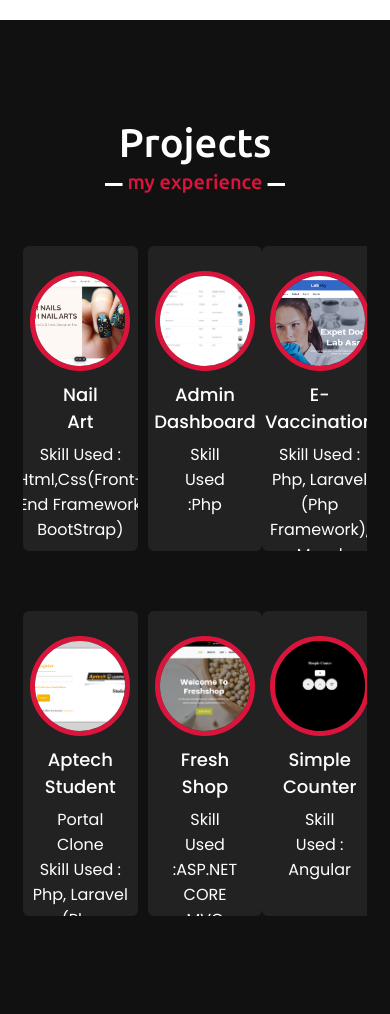
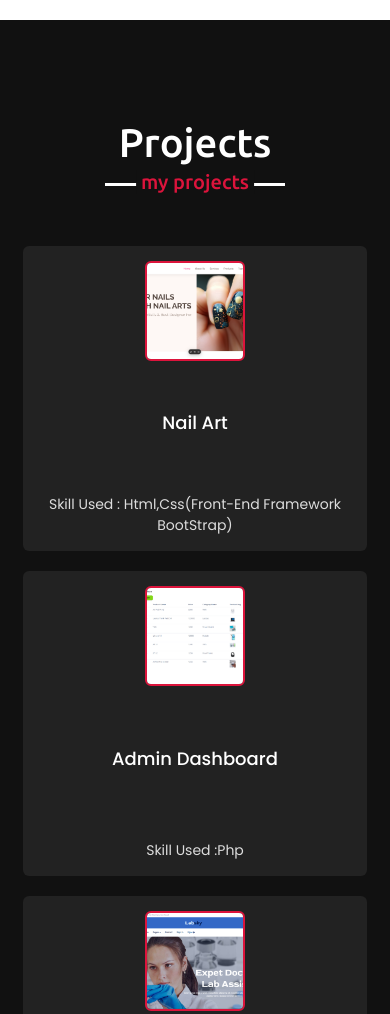
Before and after one commit to MD-DaniyalJavadia/Daniyal-Portfolio, a plain HTML site: page index.html in a window 390 px wide. Shown: the part 4580-5594 px from the top of the page. Drawn offline with nearby package versions, Linux system fonts and the light colour scheme; some packages are replaced by stand-ins of ours; a script that the page names is missing.

Commit message:
savechanges

```diff
--- a/style.css
+++ b/style.css
@@ -510,20 +510,26 @@ section .title::after {
     width: 75%;
 }
 
+/* Teams/Projects Section Styling */
+.teams .title::after {
+    content: "my projects";
+}
 
-/* teams section styling */
-
-.teams .title::after {
-    content: "my experience";
+.teams .carousel {
+    position: relative;
 }
 
 .teams .carousel .card {
     background: #222;
     border-radius: 6px;
-    padding: 25px 35px;
+    padding: 15px;
     text-align: center;
-    overflow: hidden;
     transition: all 0.3s ease;
+    margin: 0 10px;
+    height: auto;
+    min-height: 350px;
+    display: flex;
+    flex-direction: column;
 }
 
 .teams .carousel .card:hover {
@@ -534,26 +540,34 @@ section .title::after {
     display: flex;
     flex-direction: column;
     align-items: center;
-    justify-content: center;
+    justify-content: space-between;
+    height: 100%;
     transition: all 0.3s ease;
 }
 
 .teams .carousel .card:hover .box {
-    transform: scale(1.05);
+    transform: scale(1.02);
 }
 
 .teams .carousel .card .text {
-    font-size: 25px;
+    font-size: 22px;
     font-weight: 500;
-    margin: 10px 0 7px 0;
+    margin: 10px 0;
+    color: white;
+}
+
+.teams .carousel .card p {
+    color: #ddd;
+    font-size: 16px;
+    margin-top: 10px;
 }
 
 .teams .carousel .card img {
-    height: 150px;
-    width: 150px;
+    height: 180px;
+    width: 100%;
     object-fit: cover;
-    border-radius: 50%;
-    border: 5px solid crimson;
+    border-radius: 6px;
+    border: 2px solid crimson;
     transition: all 0.3s ease;
 }
 
@@ -586,6 +600,81 @@ section .title::after {
     background: crimson !important;
 }
 
+/* Responsive Media Queries for Teams/Projects Section */
+@media (max-width: 991px) {
+    .teams .carousel .card {
+        padding: 15px 10px;
+        min-height: 320px;
+    }
+
+    .teams .carousel .card img {
+        height: 150px;
+    }
+
+    .teams .carousel .card .text {
+        font-size: 20px;
+    }
+
+    .teams .carousel .card p {
+        font-size: 14px;
+    }
+}
+
+@media (max-width: 767px) {
+    .teams .carousel .card {
+        min-height: 300px;
+        margin: 0 5px;
+    }
+
+    .teams .carousel .card img {
+        height: 130px;
+    }
+}
+
+@media (max-width: 575px) {
+    .teams .carousel .card {
+        min-height: 280px;
+    }
+
+    .teams .carousel .card img {
+        height: 110px;
+    }
+
+    .teams .carousel .card .text {
+        font-size: 18px;
+    }
+}
+/* Teams/Projects Section - Mobile Stack Layout */
+@media (max-width: 767px) {
+    .teams .carousel {
+        display: flex;
+        flex-direction: column;
+        gap: 20px;
+    }
+
+    .teams .carousel .card {
+        width: 100% !important;
+        margin: 0 0 20px 0 !important;
+        min-height: auto;
+    }
+
+    .teams .carousel .card img {
+        width: 100%;
+        height: 200px;
+    }
+
+    .owl-stage-outer,
+    .owl-stage,
+    .owl-item {
+        display: block !important;
+        width: 100% !important;
+        transform: none !important;
+    }
+
+    .owl-dots {
+        display: none;
+    }
+}
 /* contact section styling */
 
 .contact .title::after {
```
